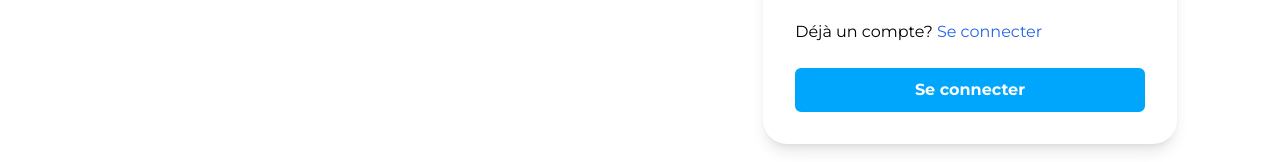
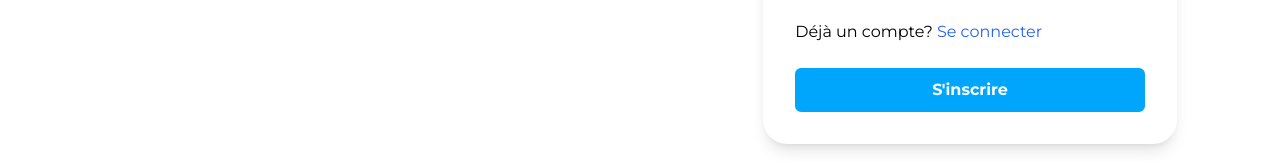
Before and after one commit to YArtisan/yartisan-front, a React (Vite) app: page /register in a window 1280 px wide. Shown: the part 629-791 px from the top of the page. Built offline with nearby package versions, Linux system fonts and the light colour scheme; no server answers; what axios-cache-interceptor would draw is missing.

Commit message:
feat: initialize authentication

```diff
--- a/package.json
+++ b/package.json
@@ -14,6 +14,7 @@
     "@types/node": "^20.8.4",
     "axios": "^1.6.2",
     "axios-cache-interceptor": "^1.3.2",
+    "firebase": "^10.7.1",
     "i18next": "^23.7.9",
     "leaflet": "^1.9.4",
     "react": "^18.2.0",
--- a/src/api/components/ApiProvider.tsx
+++ b/src/api/components/ApiProvider.tsx
@@ -1,3 +1,4 @@
+import { useOnAuthStateChanged } from '@/authentication/login/hooks/useOnAuthStateChanged'
 import { ReactElement, ReactNode } from 'react'
 import { QueryClient, QueryClientProvider } from 'react-query'
 
@@ -8,6 +9,8 @@ interface Props {
 }
 
 export const ApiProvider = ({ children }: Props): ReactElement => {
+ useOnAuthStateChanged()
+
  return (
   <QueryClientProvider client={queryClient}>
    {children}
--- /dev/null
+++ b/src/api/service/firebase.tsx
@@ -0,0 +1,17 @@
+
+import { initializeApp } from "firebase/app";
+import {
+ getAuth,
+} from "firebase/auth";
+
+const firebaseConfig = {
+ apiKey: "AIzaSyBy8RQu03PKuiuuA3HpTyL5e3YNmKUdkIo",
+ authDomain: "yartisan-1a1cd.firebaseapp.com",
+ projectId: "yartisan-1a1cd",
+ storageBucket: "yartisan-1a1cd.appspot.com",
+ messagingSenderId: "644263223169",
+ appId: "1:644263223169:web:1b8e90e3f17114cf395280"
+};
+
+export const firebaseApplication = initializeApp(firebaseConfig);
+export const firebaseAuthentication = getAuth(firebaseApplication);
--- a/src/authentication/login/components/LoginForm.tsx
+++ b/src/authentication/login/components/LoginForm.tsx
@@ -9,7 +9,7 @@ import { useTranslation } from "react-i18next";
 
 interface Props {
  className?: string
- onClick: () => void
+ onClick: (email: string, password: string) => Promise<void>
 }
 
 export const LoginForm = ({ className, onClick }: Props): ReactElement => {
@@ -29,7 +29,12 @@ export const LoginForm = ({ className, onClick }: Props): ReactElement => {
     </div>
     <ForgotPasswordLink />
    </div>
-   <Button className="mt-10 w-full" template="secondary" {...{ onClick }}>{t('authentication:connect')}</Button>
+   <Button
+    className="mt-10 w-full"
+    template="secondary"
+    {...{ onClick: async () => await onClick(email, password) }}>
+    {t('authentication:connect')}
+   </Button>
   </AuthenticationFormCard>
  )
 }
--- /dev/null
+++ b/src/authentication/login/hooks/useLogin.tsx
@@ -0,0 +1,21 @@
+import { firebaseAuthentication } from "@/api/service/firebase"
+import axios from "axios"
+import { signInWithEmailAndPassword } from "firebase/auth"
+
+interface Return {
+  loginWithEmailAndPassword: (email: string, password: string) => Promise<void>
+}
+
+export const useLogin = (): Return => {
+  const loginWithEmailAndPassword = async (email: string, password: string): Promise<void> => {
+    await signInWithEmailAndPassword(firebaseAuthentication, email, password)
+    const token = await firebaseAuthentication?.currentUser?.getIdToken()
+    const { data } = await axios
+      .post(`${import.meta.env.VITE_YARTISAN_API_URL}/users/signin`, {}, { headers: { token } })
+    console.log({ data })
+  }
+
+  return {
+    loginWithEmailAndPassword
+  }
+}
--- /dev/null
+++ b/src/authentication/login/hooks/useOnAuthStateChanged.tsx
@@ -0,0 +1,11 @@
+import { firebaseAuthentication } from "@/api/service/firebase"
+import { sendEmailVerification } from "firebase/auth";
+
+export const useOnAuthStateChanged = (): void => {
+ firebaseAuthentication.onAuthStateChanged(async (user) => {
+  if (user === null || user?.emailVerified === true) return
+
+  await sendEmailVerification(user)
+  console.log('email sended')
+ });
+}
--- a/src/authentication/login/pages/Login.tsx
+++ b/src/authentication/login/pages/Login.tsx
@@ -1,8 +1,11 @@
 import { ReactElement } from "react";
 import { LoginForm } from "../components/LoginForm";
+import { useLogin } from "../hooks/useLogin";
 
 export const Login = (): ReactElement => {
+ const { loginWithEmailAndPassword } = useLogin()
+
  return (
-  <LoginForm className="w-1/2" onClick={() => { }} />
+  <LoginForm className="w-1/2" {...{ onClick: loginWithEmailAndPassword }} />
  )
 }
--- a/src/authentication/register/components/RegisterForm.tsx
+++ b/src/authentication/register/components/RegisterForm.tsx
@@ -8,14 +8,17 @@ import { RadioSwitchFunctionGroupInputWithLabel } from "./RadioSwitchFunctionGro
 import Button from "@atoms/Button";
 import { Title } from "@/text/components/Title";
 import { UsernameInput } from "@/user/components/form/UsernameInput";
+import { UserType } from "@/user/enums/UserType";
+import { RegisterFormInput } from "../types/RegisterFormInput.type";
 
 interface Props {
  className: string
+ onClick: (input: RegisterFormInput) => Promise<void>
 }
 
-export const RegisterForm = ({ className }: Props): ReactElement => {
+export const RegisterForm = ({ className, onClick }: Props): ReactElement => {
  const { t } = useTranslation()
- const [userFunction, setUserFunction] = useState<string>('')
+ const [userFunction, setUserFunction] = useState<string>(UserType.client)
  const [email, setEmail] = useState<string>('')
  const [userName, setUserName] = useState<string>('')
  const [phone, setPhone] = useState<string>('')
@@ -38,7 +41,15 @@ export const RegisterForm = ({ className }: Props): ReactElement => {
     {t('authentication:haveAccount')}
     <a href="/login" className="ml-1 text-blue-600">{t('authentication:connect')}</a>
    </div>
-   <Button className="mt-6 w-full" template="secondary">{t('authentication:connect')}</Button>
+   <Button {...{
+    onClick: async () => await onClick({
+     email,
+     userName,
+     phone,
+     password,
+     userFunction
+    })
+   }} className="mt-6 w-full" template="secondary">{t('authentication:register')}</Button>
   </AuthenticationFormCard>
  )
 }
--- /dev/null
+++ b/src/authentication/register/hooks/useRegister.tsx
@@ -0,0 +1,17 @@
+import axios from "axios";
+import { RegisterFormInput } from "../types/RegisterFormInput.type";
+import { createUserWithEmailAndPassword, sendSignInLinkToEmail } from "firebase/auth";
+import { firebaseAuthentication } from "@/api/service/firebase";
+
+export const useRegister = () => {
+ const register = async (data: RegisterFormInput) => {
+  const { email, password } = data
+  await createUserWithEmailAndPassword(firebaseAuthentication, email, password)
+  await sendSignInLinkToEmail(firebaseAuthentication, email, { url: '' })
+  // await axios.post(`${import.meta.env.VITE_YARTISAN_API_URL}/users/signup`, data);
+ };
+
+ return {
+  register
+ }
+}
--- a/src/authentication/register/pages/Register.tsx
+++ b/src/authentication/register/pages/Register.tsx
@@ -1,8 +1,11 @@
 import { ReactElement } from "react";
 import { RegisterForm } from "../components/RegisterForm";
+import { useRegister } from "../hooks/useRegister";
 
 export const Register = (): ReactElement => {
+ const { register } = useRegister()
+
  return (
-  <RegisterForm className="w-1/2" />
+  <RegisterForm onClick={register} className="w-1/2" />
  )
 }
--- /dev/null
+++ b/src/user/hooks/useConnectedUser.tsx
@@ -0,0 +1,4 @@
+
+export const useConnectedUser = () => {
+
+}
```
Also changed, not shown: src/authentication/register/types/RegisterFormInput.type.ts (added, +7 -0 lines), 1 other file (tests, documents, lock files or other folders).
